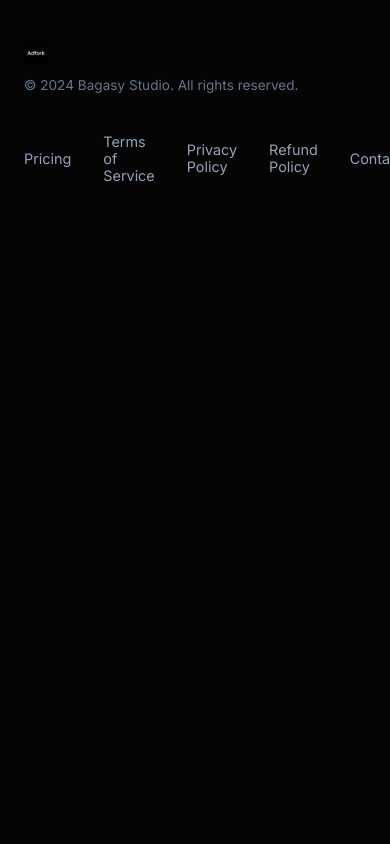
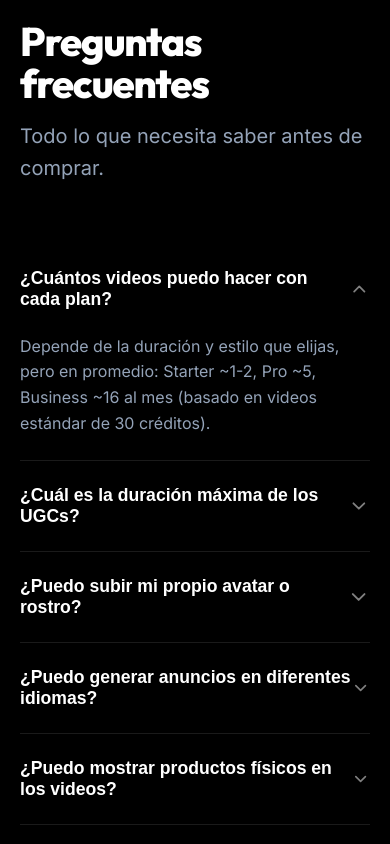
Before and after one commit to bautielcrack4-web/webcarruselesUGC, a Next.js app: page / in a window 390 px wide. Shown: the part 7820-8664 px from the top of the page. Before the commit the page ends 8064 px from the top, so only its background shows below. Built offline with nearby package versions, Linux system fonts and the light colour scheme.

Commit message:
feat: added FAQ section and updated branding to 'Adfork' in all legal and contact pages

```diff
--- a/src/app/checkout/cancel/page.tsx
+++ b/src/app/checkout/cancel/page.tsx
@@ -34,7 +34,7 @@ export default function CancelPage() {
                             <ArrowLeft size={18} style={{ marginRight: 8 }} /> Volver a Planes
                         </Button>
                     </Link>
-                    <a href="mailto:bagasystudio@gmail.com">
+                    <a href="mailto:support@adfork.app">
                         <Button variant="outline" size="lg">
                             Hablar con Soporte <MessageCircle size={18} style={{ marginLeft: 8 }} />
                         </Button>
--- a/src/app/checkout/success/page.tsx
+++ b/src/app/checkout/success/page.tsx
@@ -128,7 +128,7 @@ export default function SuccessPage() {
                             <li>✅ Tus créditos ya están disponibles en tu barra lateral.</li>
                             <li>📧 Recibirás un recibo de Lemon Squeezy en tu email.</li>
                             <li>🎬 Ve al Studio y crea tu primer video con IA.</li>
-                            <li>💬 Si tienes alguna duda, escríbenos a bagasystudio@gmail.com</li>
+                            <li>💬 Si tienes alguna duda, escríbenos a support@adfork.app</li>
                         </ul>
                     </GlassCard>
                 </motion.div>
--- a/src/app/page.tsx
+++ b/src/app/page.tsx
@@ -10,6 +10,7 @@ import { Button } from '@/components/ui/Button/Button';
 import { GlassCard } from '@/components/ui/GlassCard/GlassCard';
 import { VideoCarousel } from '@/components/landing/VideoCarousel/VideoCarousel';
 import { TrustBadges } from '@/components/landing/TrustBadges/TrustBadges';
+import { FAQ } from '@/components/landing/FAQ/FAQ';
 import { useMagneticButton } from '@/hooks/useMagneticButton';
 
 /* Animation Variants */
@@ -318,6 +319,9 @@ export default function Home() {
         </div>
       </section>
 
+      {/* FAQ Section */}
+      <FAQ />
+
       {/* Footer */}
       <footer className={styles.footer}>
         <div className={styles.container}>
@@ -326,14 +330,14 @@ export default function Home() {
               <div className={styles.logo}>
                 <Image src="/logo-white.png" alt="Adfork" width={100} height={32} style={{ height: '24px', width: 'auto', opacity: 0.8 }} />
               </div>
-              <p className={styles.footerCopy}>© 2024 Bagasy Studio. All rights reserved.</p>
+              <p className={styles.footerCopy}>© 2024 Adfork. All rights reserved.</p>
             </div>
             <div className={styles.footerLinks}>
               <Link href="/pricing">Pricing</Link>
               <Link href="/terms">Terms of Service</Link>
               <Link href="/privacy">Privacy Policy</Link>
               <Link href="/refund-policy">Refund Policy</Link>
-              <a href="mailto:bagasystudio@gmail.com">Contact</a>
+              <a href="mailto:support@adfork.app">Contact</a>
             </div>
           </div>
         </div>
--- a/src/app/privacy/page.tsx
+++ b/src/app/privacy/page.tsx
@@ -14,7 +14,7 @@ export default function PrivacyPage() {
                 <section>
                     <h2>1. Introduction</h2>
                     <p>
-                        Bagasy Studio ("we," "our," or "us") operates Adfork. This Privacy Policy explains how we collect, use, disclose,
+                        Adfork ("we," "our," or "us") operates Adfork. This Privacy Policy explains how we collect, use, disclose,
                         and safeguard your information when you use our Service.
                     </p>
                 </section>
@@ -88,7 +88,7 @@ export default function PrivacyPage() {
                         <li><strong>Export:</strong> Download your generated content</li>
                         <li><strong>Opt-Out:</strong> Unsubscribe from marketing communications</li>
                     </ul>
-                    <p>To exercise these rights, contact us at <a href="mailto:bagasystudio@gmail.com">bagasystudio@gmail.com</a></p>
+                    <p>To exercise these rights, contact us at <a href="mailto:support@adfork.app">support@adfork.app</a></p>
                 </section>
 
                 <section>
@@ -147,7 +147,7 @@ export default function PrivacyPage() {
                     <h2>13. Contact Us</h2>
                     <p>
                         For questions about this Privacy Policy or our data practices, please contact us at:
-                        <a href="mailto:bagasystudio@gmail.com">bagasystudio@gmail.com</a>
+                        <a href="mailto:support@adfork.app">support@adfork.app</a>
                     </p>
                 </section>
             </div>
--- /dev/null
+++ b/src/components/landing/FAQ/FAQ.module.css
@@ -0,0 +1,94 @@
+.section {
+    padding: 100px 20px;
+    background: black;
+    color: white;
+}
+
+.container {
+    max-width: 1200px;
+    margin: 0 auto;
+    display: grid;
+    grid-template-columns: 1fr 1fr;
+    gap: 80px;
+    align-items: start;
+}
+
+.header {
+    position: sticky;
+    top: 40px;
+}
+
+.title {
+    font-size: 3.5rem;
+    font-weight: 800;
+    margin-bottom: 16px;
+    letter-spacing: -0.03em;
+}
+
+.subtitle {
+    font-size: 1.25rem;
+    color: #94a3b8;
+    max-width: 400px;
+    line-height: 1.6;
+}
+
+.list {
+    display: flex;
+    flex-direction: column;
+}
+
+.item {
+    border-bottom: 1px solid rgba(255, 255, 255, 0.1);
+}
+
+.question {
+    width: 100%;
+    display: flex;
+    justify-content: space-between;
+    align-items: center;
+    padding: 24px 0;
+    background: transparent;
+    border: none;
+    color: white;
+    font-size: 1.1rem;
+    font-weight: 600;
+    cursor: pointer;
+    text-align: left;
+    transition: color 0.2s;
+}
+
+.question:hover {
+    color: #818cf8;
+}
+
+.icon {
+    transition: transform 0.3s ease;
+    opacity: 0.5;
+}
+
+.answer {
+    overflow: hidden;
+    color: #94a3b8;
+    line-height: 1.6;
+    font-size: 1rem;
+}
+
+.answerContent {
+    padding-bottom: 24px;
+}
+
+@media (max-width: 1024px) {
+    .container {
+        grid-template-columns: 1fr;
+        gap: 40px;
+    }
+
+    .header {
+        position: static;
+        margin-bottom: 20px;
+    }
+
+    .title {
+        font-size: 2.5rem;
+    }
+}
--- /dev/null
+++ b/src/components/landing/FAQ/FAQ.tsx
@@ -0,0 +1,85 @@
+'use client';
+
+import { useState } from 'react';
+import { motion, AnimatePresence } from 'framer-motion';
+import { ChevronDown } from 'lucide-react';
+import styles from './FAQ.module.css';
+
+const faqs = [
+    {
+        q: "¿Cuántos videos puedo hacer con cada plan?",
+        a: "Depende de la duración y estilo que elijas, pero en promedio: Starter ~1-2, Pro ~5, Business ~16 al mes (basado en videos estándar de 30 créditos)."
+    },
+    {
+        q: "¿Cuál es la duración máxima de los UGCs?",
+        a: "Actualmente cada video tiene una duración máxima de 60 segundos, pero estamos trabajando en ampliar este límite muy pronto."
+    },
+    {
+        q: "¿Puedo subir mi propio avatar o rostro?",
+        a: "Sí. Puedes crear y subir tu avatar personal, y será privado y exclusivo en tu cuenta. Nadie más podrá usarlo."
+    },
+    {
+        q: "¿Puedo generar anuncios en diferentes idiomas?",
+        a: "Sí. Adfork soporta español, inglés, portugués, francés, alemán y más. Estamos ampliando a más idiomas poco a poco."
+    },
+    {
+        q: "¿Puedo mostrar productos físicos en los videos?",
+        a: "Sí. Elige la opción de “producto en mano” o “try on” y el avatar aparecerá mostrándolo o usando prendas/accesorios."
+    },
+    {
+        q: "¿Los rostros generados son consistentes entre un video y otro?",
+        a: "Sí. Una vez que eliges o creas un avatar, su rostro se mantiene consistente en todos tus videos. No cambia cada vez que generas."
+    },
+    {
+        q: "¿Qué pasa si no me gusta el resultado?",
+        a: "Puedes ponerte en contacto con soporte y te recargaremos créditos nuevamente para que generes otra versión sin costo adicional."
+    },
+    {
+        q: "¿Hay versión gratuita?",
+        a: "No tenemos versión gratuita, pero todos los planes incluyen descargas sin marca de agua y uso comercial desde el inicio. Así te aseguras de que cada anuncio que hagas ya es usable y profesional."
+    }
+];
+
+export const FAQ = () => {
+    const [openIndex, setOpenIndex] = useState<number | null>(0);
+
+    return (
+        <section className={styles.section}>
+            <div className={styles.container}>
+                <div className={styles.header}>
+                    <h2 className={styles.title}>Preguntas frecuentes</h2>
+                    <p className={styles.subtitle}>Todo lo que necesita saber antes de comprar.</p>
+                </div>
+
+                <div className={styles.list}>
+                    {faqs.map((item, i) => (
+                        <div key={i} className={styles.item}>
+                            <button
+                                className={styles.question}
+                                onClick={() => setOpenIndex(openIndex === i ? null : i)}
+                            >
+                                {item.q}
+                                <ChevronDown
+                                    className={styles.icon}
+                                    style={{ transform: openIndex === i ? 'rotate(180deg)' : 'rotate(0deg)' }}
+                                />
+                            </button>
+                            <AnimatePresence>
+                                {openIndex === i && (
+                                    <motion.div
+                                        initial={{ height: 0, opacity: 0 }}
+                                        animate={{ height: 'auto', opacity: 1 }}
+                                        exit={{ height: 0, opacity: 0 }}
+                                        className={styles.answer}
+                                    >
+                                        <div className={styles.answerContent}>{item.a}</div>
+                                    </motion.div>
+                                )}
+                            </AnimatePresence>
+                        </div>
+                    ))}
+                </div>
+            </div>
+        </section>
+    );
+};
```
Also changed, not shown: src/app/contact/page.tsx (+4 -4 lines), src/app/refund-policy/page.tsx (+4 -4 lines), src/app/terms/page.tsx (+4 -4 lines).
